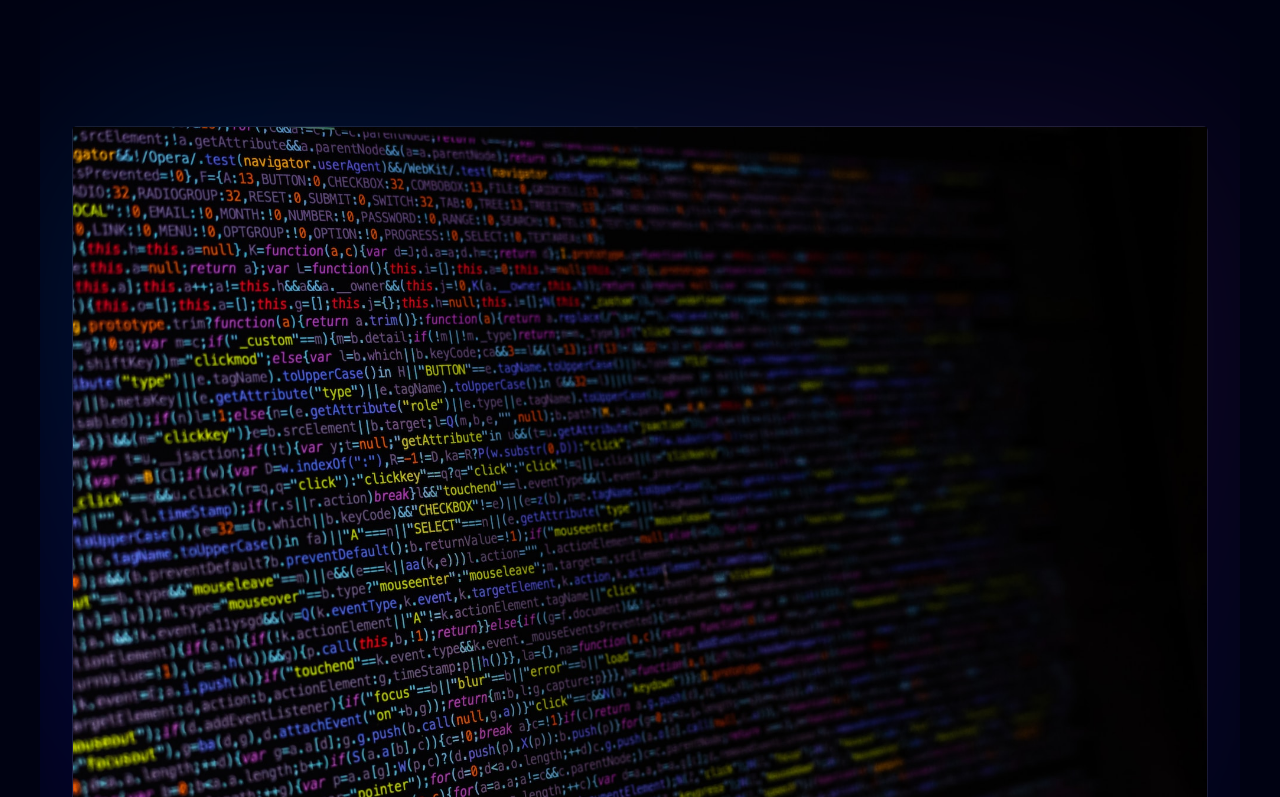
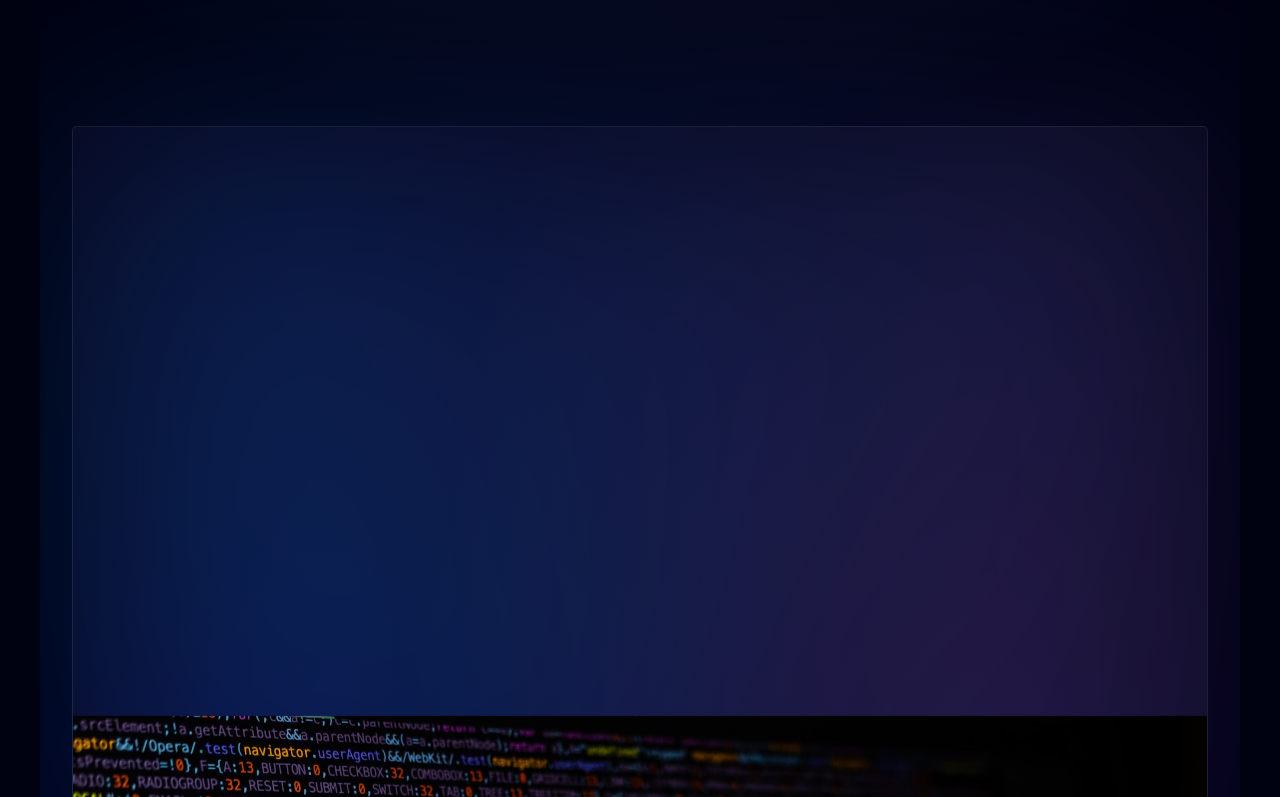
Before and after one commit to jsaique/portfolio-next, a Next.js app: page / in a window 1280 px wide. Shown: the part 423-1220 px from the top of the page. Built offline with nearby package versions, Linux system fonts and the light colour scheme.

Commit message:
Hero image lines animation

```diff
--- a/components/header.tsx
+++ b/components/header.tsx
@@ -31,7 +31,7 @@ export const Header = () => {
   }, [setHamburgerMenuIsOpen]);
 
   return (
-    <header className="fixed top-0 left-0 w-full border-b border-transparent-white backdrop-blur-[12px]">
+    <header className="fixed top-0 left-0 z-10 w-full border-b border-transparent-white backdrop-blur-[12px]">
       <Container className="flex h-[var(--navigation-height)]">
         <Link className="flex items-center text-md" href="/">
           <Logo className="mr-[.5rem]" />
--- a/components/icons/hero-image.tsx
+++ b/components/icons/hero-image.tsx
@@ -19,7 +19,30 @@ export const HeroImage = () => {
           inView && "before:animate-image-glow"
         )}
       >
-        <img className="relative z-10" src="/img/code.jpg" alt="code image" />
+        <svg
+          width="100%"
+          viewBox="0 0 1499 778"
+          fill="none"
+          className={classNames(
+            "[&_path]:stroke-white [&_path]:[stroke-opacity:0.2] [&_path]:[stroke-dasharray:1] [&_path]:[stroke-dashoffset:1]",
+            inView && "[&_path]:animate-sketch-lines"
+          )}
+        >
+          <path pathLength="1" d="M1500 72L220 72"></path>
+          <path pathLength="1" d="M1500 128L220 128"></path>
+          <path pathLength="1" d="M1500 189L220 189"></path>
+          <path pathLength="1" d="M220 777L220 1"></path>
+          <path pathLength="1" d="M538 777L538 128"></path>
+        </svg>
+
+        <img
+          className={classNames(
+            "relative z-10 opacity-0 transition-opacity delay-[600ms]",
+            inView && "opacity-100"
+          )}
+          src="/img/code.jpg"
+          alt="code image"
+        />
         {/* Photo by
       <a href="https://unsplash.com/@mitchel3uo?utm_source=unsplash&utm_medium=referral&utm_content=creditCopyText">
         Mitchell Luo
--- a/tailwind.config.js
+++ b/tailwind.config.js
@@ -105,12 +105,19 @@ module.exports = {
           opacity: 0.2,
         },
       },
+      "sketch-lines": {
+        "0%": { "stroke-dashoffset": 1 },
+        "50%": { "stroke-dashoffset": 0 },
+        "99%": { "stroke-dashoffset": 0 },
+        "100%": { visibility: "hidden" },
+      },
     },
     animation: {
       // Adds delay to the animation
       "fade-in": "fade-in 1000ms var(--animation-delay, 0ms) ease forwards",
       "image-rotate": "image-rotate 1400ms ease forwards",
       "image-glow": "image-glow 4100ms 600ms ease-out forwards",
+      "sketch-lines": "sketch-lines 1200ms ease-out forwards",
     },
   },
   plugins: [],
```
